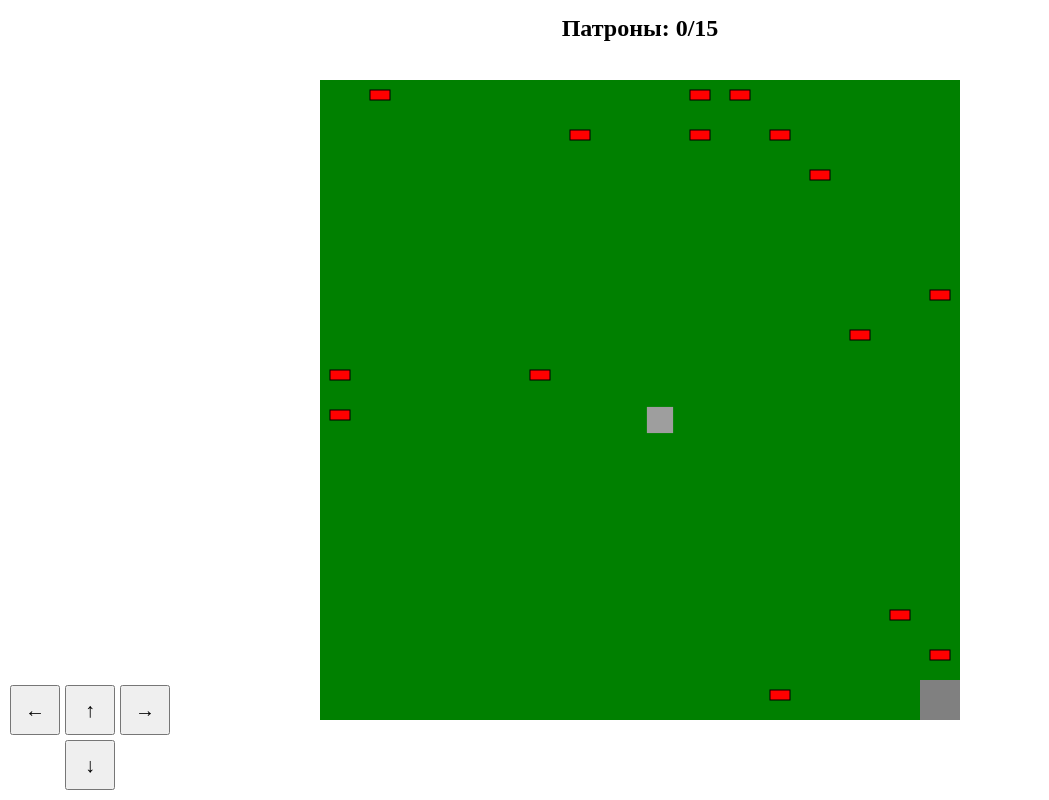
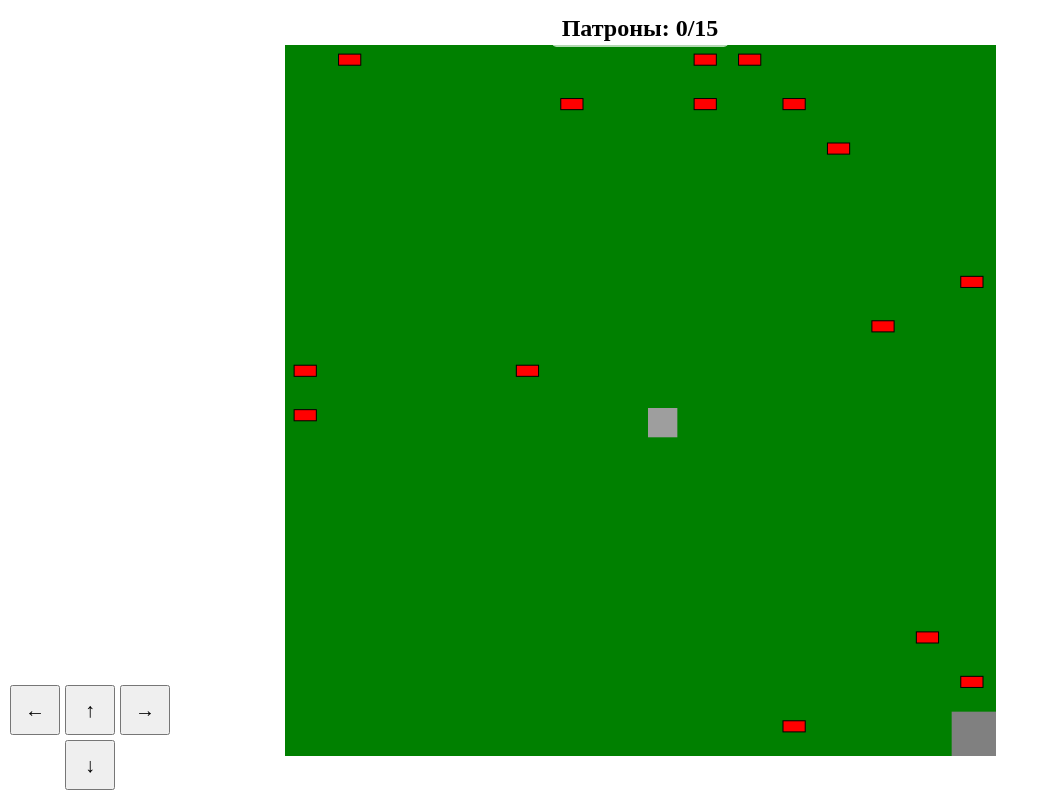
Before and after one commit to StepaandAlex69/tanks_game, a plain HTML site: page index.html in a window 1280 px wide. Shown: the whole page, without its empty margins (0-1049 px from the left). Drawn offline with Linux system fonts and the light colour scheme.

Commit message:
Upd7ate index.html

```diff
--- a/index.html
+++ b/index.html
@@ -2,10 +2,10 @@
 <html lang="ru">
 <head>
     <meta charset="UTF-8">
-    <meta name="viewport" content="width=device-width, initial-scale=1.0">
+    <meta name="viewport" content="width=device-width, initial-scale=1.0, user-scalable=no">
     <title>Танковая игра</title>
     <style>
-        body { margin: 0; overflow: hidden; touch-action: none; background: white; display: flex; align-items: center; justify-content: center; height: 100vh; }
+        body { margin: 0; overflow: hidden; touch-action: none; display: flex; align-items: center; justify-content: center; height: 100vh; background: white; }
         canvas { background: green; }
         .controls {
             position: absolute;
@@ -64,12 +64,12 @@
         const canvas = document.getElementById("gameCanvas");
         const ctx = canvas.getContext("2d");
         const gridSize = 16;
-        const tileSize = 40; // Размер клетки
+        const tileSize = Math.min(window.innerWidth, window.innerHeight) / (gridSize + 2); // Подгоняем размер под экран
         canvas.width = gridSize * tileSize;
         canvas.height = gridSize * tileSize;
 
         let tankImg = new Image();
-        tankImg.src = "https://t3.ftcdn.net/jpg/02/43/10/30/360_F_243103099_vsIDZgaQvobOKW8GGyIpQ0jxbfzmcJjO.jpg"; // Установи свою текстуру танка
+        tankImg.src = "https://i.imgur.com/6IxnUeY.png"; // Установи свою текстуру танка
 
         let tank = { x: 8, y: 8, size: tileSize / 1.5, direction: "up" };
         let ammo = [];
@@ -112,8 +112,8 @@
             ctx.fillStyle = "red";
             ctx.strokeStyle = "black";
             ammo.forEach(bullet => {
-                ctx.fillRect(bullet.x * tileSize + tileSize / 4, bullet.y * tileSize + tileSize / 4, tileSize / 2, tileSize / 4);
-                ctx.strokeRect(bullet.x * tileSize + tileSize / 4, bullet.y * tileSize + tileSize / 4, tileSize / 2, tileSize / 4);
+                ctx.fillRect(bullet.x * tileSize + tileSize / 4 - 2, bullet.y * tileSize + tileSize / 4 - 2, tileSize / 2, tileSize / 4);
+                ctx.strokeRect(bullet.x * tileSize + tileSize / 4 - 2, bullet.y * tileSize + tileSize / 4 - 2, tileSize / 2, tileSize / 4);
             });
 
             document.getElementById("ammoCounter").innerText = `Патроны: ${collectedAmmo}/${totalAmmo}`;
@@ -129,7 +129,7 @@
             let newX = tank.x + moveX * 0.1;
             let newY = tank.y + moveY * 0.1;
 
-            if (newX >= 0 && newX < gridSize && newY >= 0 && newY < gridSize) {
+            if (newX >= 0 && newX < gridSize - 1 && newY >= 0 && newY < gridSize - 1) {
                 tank.x = newX;
                 tank.y = newY;
             }
```
